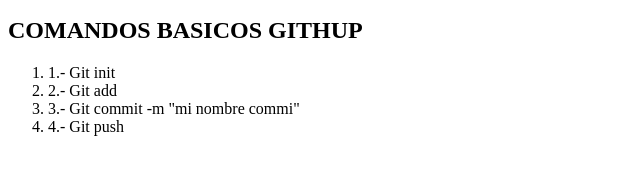
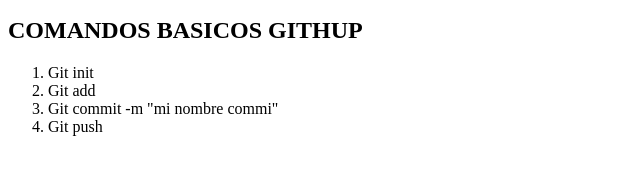
Before and after one commit to 4383Leonardo/miprimerrepo, a plain HTML site: page index.html in a window 1280 px wide. Shown: the part 137-312 px from the top of the page, without its empty margins (0-640 px from the left). Drawn offline with Linux system fonts and the light colour scheme.

Commit message:
cambios en mi index 3

```diff
--- a/index.html
+++ b/index.html
@@ -14,10 +14,10 @@
     </ul>
     <h2>COMANDOS BASICOS GITHUP</h2>
     <ol>
-      <li>1.- Git init</li>
-      <li>2.- Git add</li>
-      <li>3.- Git commit -m "mi nombre commi"</li>
-      <li>4.- Git push</li>
+      <li> Git init</li>
+      <li> Git add</li>
+      <li> Git commit -m "mi nombre commi"</li>
+      <li> Git push</li>
     </ol>
 </body>
 </html>
```
